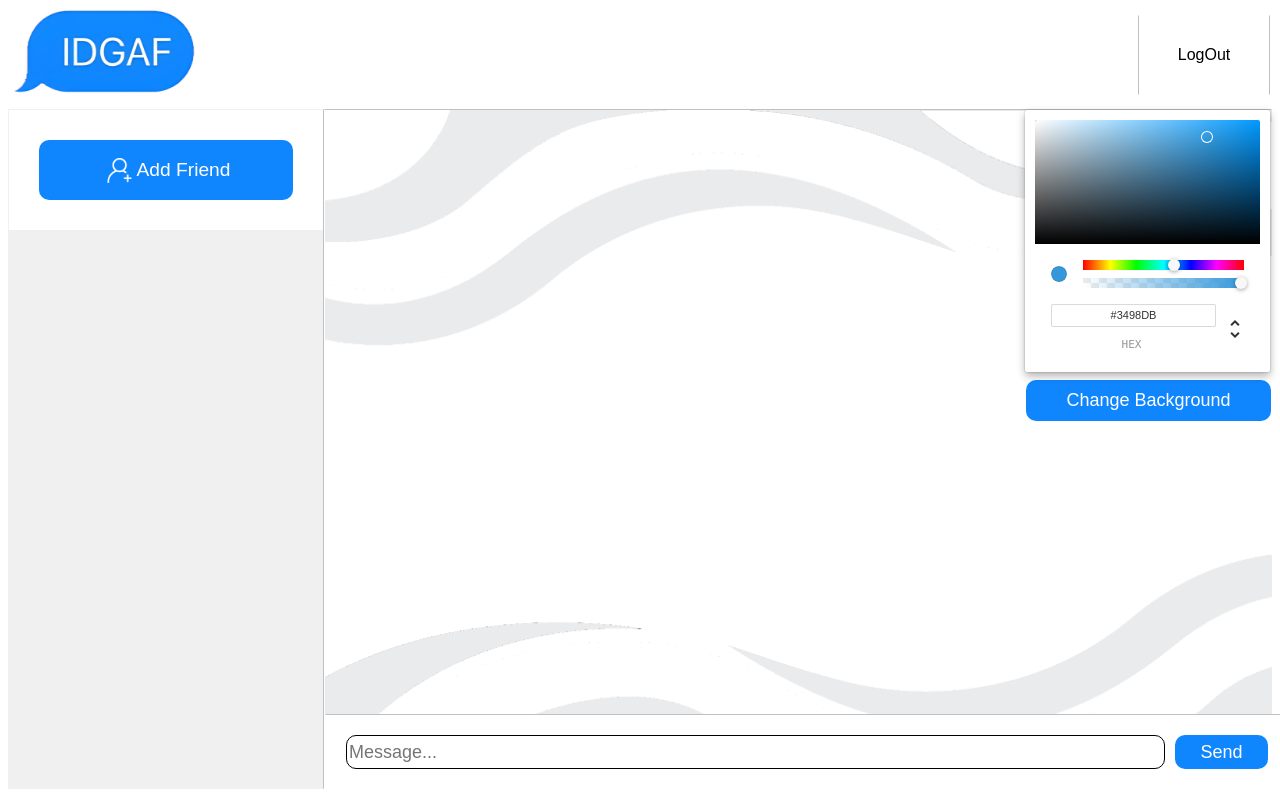
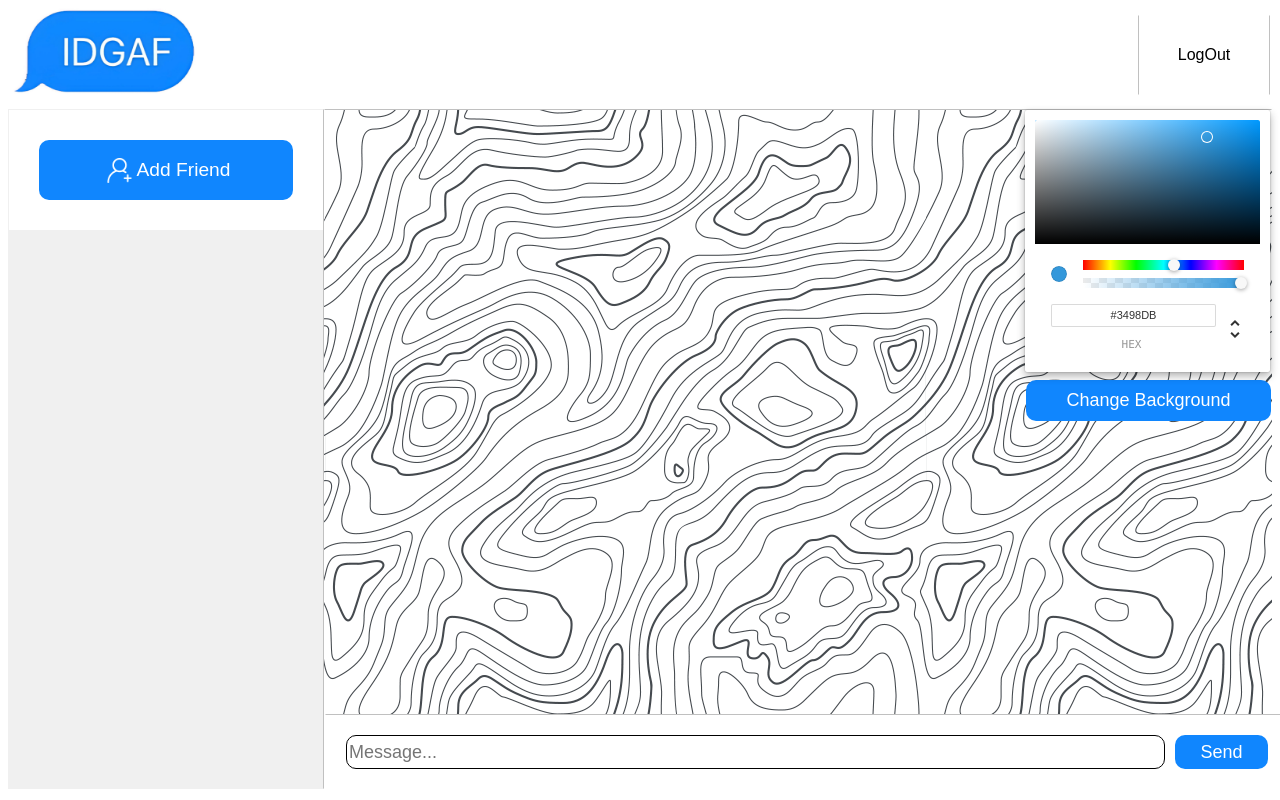
Before and after one commit to Antedbell20/IDGAF, a React (Vite) app in the folder client/: page / in a window 1280 px wide. Built offline with nearby package versions, Linux system fonts and the light colour scheme.

Commit message:
changed background image

```diff
--- a/client/src/app.css
+++ b/client/src/app.css
@@ -53,9 +53,9 @@ nav img {
   box-sizing: border-box;
   z-index: 0;
   background-image : url("./images/background.png");
-    background-size: cover;
+    /* background-size: cover; */
     background-position: absolute;
-    background-repeat: no-repeat;
+    /* background-repeat: no-repeat; */
   border: 1px solid transparent;
   border-top-color: var(--lines);
   transition-timing-function: ease-in-out;
```
Also changed, not shown: client/src/images/background.png.
